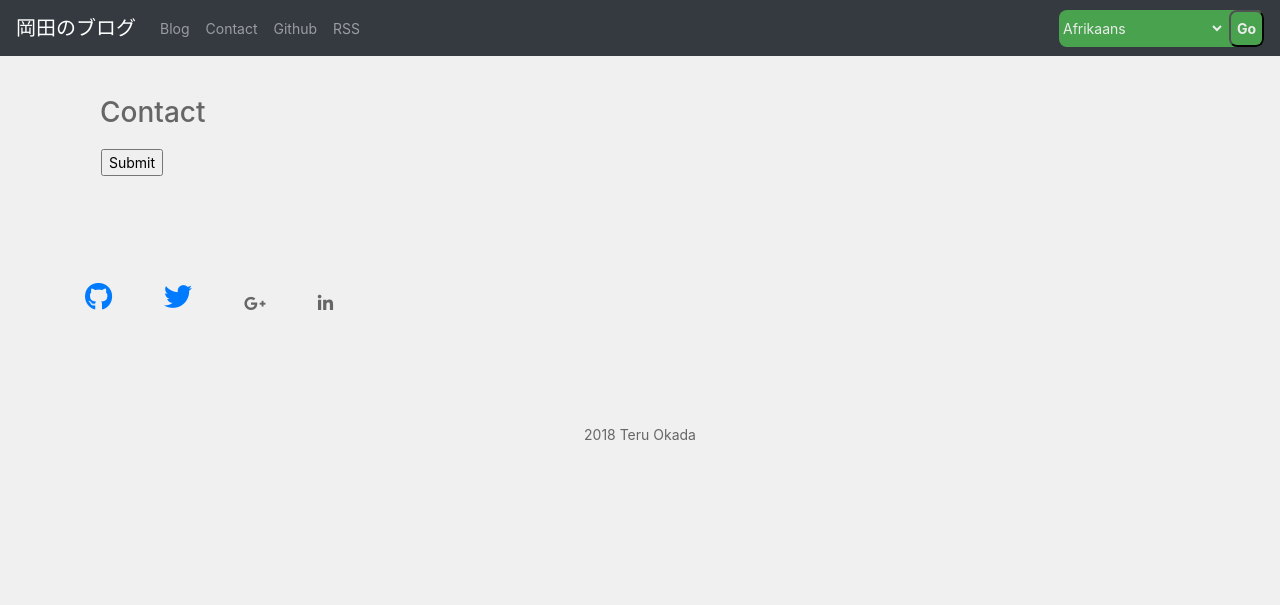
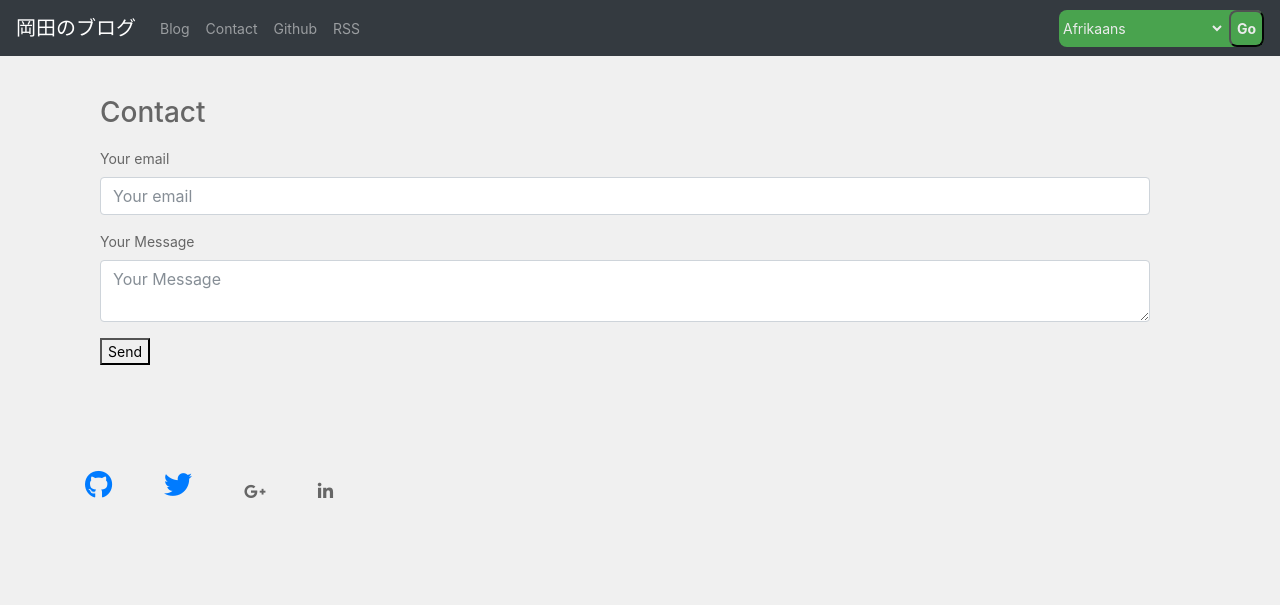
Before and after one commit to okd-hkd/blogProd, a Django app: template posts/templates/posts/contact.html in a window 1280 px wide. Shown: the top 605 px of the page. Run offline with Django 3.2, Linux system fonts and the light colour scheme; the template is opened without the code that fills it, so the values that code supplies are empty; some libraries are stand-ins or nearby versions.

Commit message:
changed contact page

```diff
--- a/posts/models.py
+++ b/posts/models.py
@@ -7,7 +7,7 @@ from django.utils.translation import gettext_lazy as _
 class Post(models.Model):
     title = models.CharField(max_length=100)
     published = models.DateTimeField()
-    image = models.ImageField(upload_to='media/', null=True)  # ドメイン + MEDIA_URL + upload_to に画像を保存してpathをDBに保存
+    image = models.ImageField(upload_to='media/', blank=True, null=True)  # ドメイン + MEDIA_URL + upload_to に画像を保存してpathをDBに保存
     body = MarkdownxField('body', help_text='Markdown')
 
     def __str__(self):
--- a/posts/templates/posts/contact.html
+++ b/posts/templates/posts/contact.html
@@ -10,17 +10,35 @@
 
     <h1>Contact</h1>
 
-    <form action="" method="post">
-        {% csrf_token %}
-        <table>
-            {{ form.as_table }}
-            <tr>
-            <td colspan='2'>
-                <input type="submit" value="Submit">
-            </td>
-            </tr>
-        </table>
-    </form>
+    <!--<form action="" method="post">-->
+
+     <form ontact-form method="POST" action="https://formspree.io/t.okada@oliver-f.net">
+           {% csrf_token %}
+
+            <div class="form-group">
+              <label for="contact-name">Your email</label>
+              <input type="email" name="email" placeholder="Your email" class="form-control" id="contact-name" >
+            <!-- <input type="name" name="name" class="form-control" id="contact-name" placeholder="Your Name" data-rule="minlen:4" data-msg="Please enter at least 4 chars" >  -->
+            </div>
+
+            <div class="form-group">
+              <label for="contact-message">Your Message</label>
+              <textarea class="form-control" name="message" id="contact-message" placeholder="Your Message"></textarea>
+            </div>
+
+            <button type="submit">Send</button>
+        </form>
+
+
+        <!--<table>-->
+            <!--{{ form.as_table }}-->
+            <!--<tr>-->
+            <!--<td colspan='2'>-->
+                <!--<input type="submit" value="Submit">-->
+            <!--</td>-->
+            <!--</tr>-->
+        <!--</table>-->
+    <!--</form>-->
 
 <!--<form action="https://mailthis.to/t.okada@oliver-f.net"-->
     <!--method="POST" encType="multipart/form-data">-->
```
Also changed, not shown: myblogapp/urls.py (+3 -4 lines), posts/migrations/0007_auto_20190613_1047.py (added), posts/migrations/0008_auto_20190613_2315.py (added).
